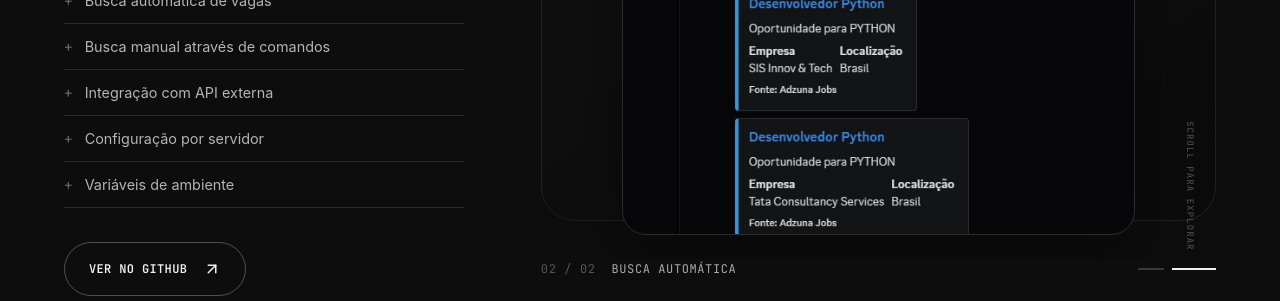
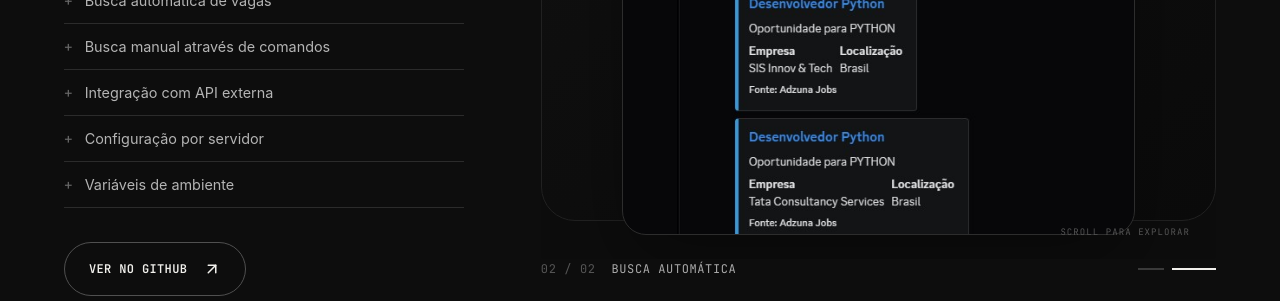
Before and after one commit to mesql1/portfolio_luiz, a Next.js app: page / in a window 1280 px wide. Shown: the part 2400-2701 px from the top of the page. Built offline with nearby package versions, Linux system fonts and the light colour scheme.

Commit message:
Posiciona dica de scroll na horizontal

```diff
--- a/app/globals.css
+++ b/app/globals.css
@@ -101,7 +101,7 @@ button,a { -webkit-tap-highlight-color:transparent; }
 .project-scroll-gallery__frame.is-active { z-index:2; pointer-events:auto; }
 .project-scroll-gallery__frame .project-visual { width:min(100%,920px); min-height:0; max-height:min(62vh,620px); aspect-ratio:1.88/1; padding:0; border-radius:24px; background:#202124; }
 .project-scroll-gallery--discord .project-scroll-gallery__frame .project-visual { width:min(76%,590px); height:min(64vh,620px); aspect-ratio:auto; background:#070709; }
-.project-scroll-gallery__hint { position:absolute; z-index:4; right:22px; bottom:1.5%; color:#555; font:9px/1 var(--mono); letter-spacing:.12em; text-transform:uppercase; writing-mode:vertical-rl; }
+.project-scroll-gallery__hint { position:absolute; z-index:4; right:26px; bottom:22px; color:#555; font:9px/1 var(--mono); letter-spacing:.12em; text-transform:uppercase; white-space:nowrap; }
 .project-scroll-gallery__footer { position:relative; z-index:4; display:flex; align-items:center; justify-content:space-between; gap:24px; margin-top:4px; }
 .project-scroll-gallery figcaption { display:flex; align-items:center; gap:16px; color:#aaa; font:12px/1 var(--mono); text-transform:uppercase; letter-spacing:.05em; }
 .project-scroll-gallery figcaption span { color:#555; }
```
